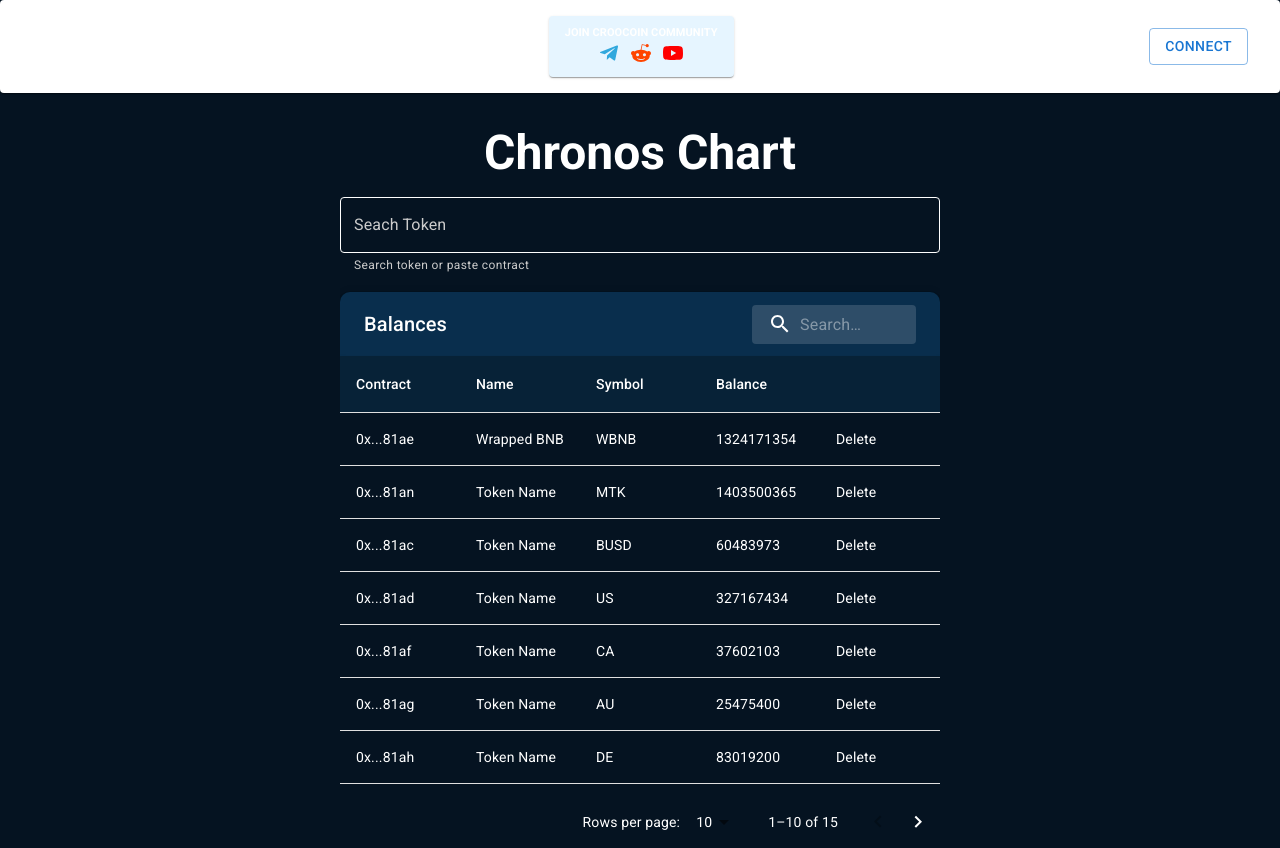
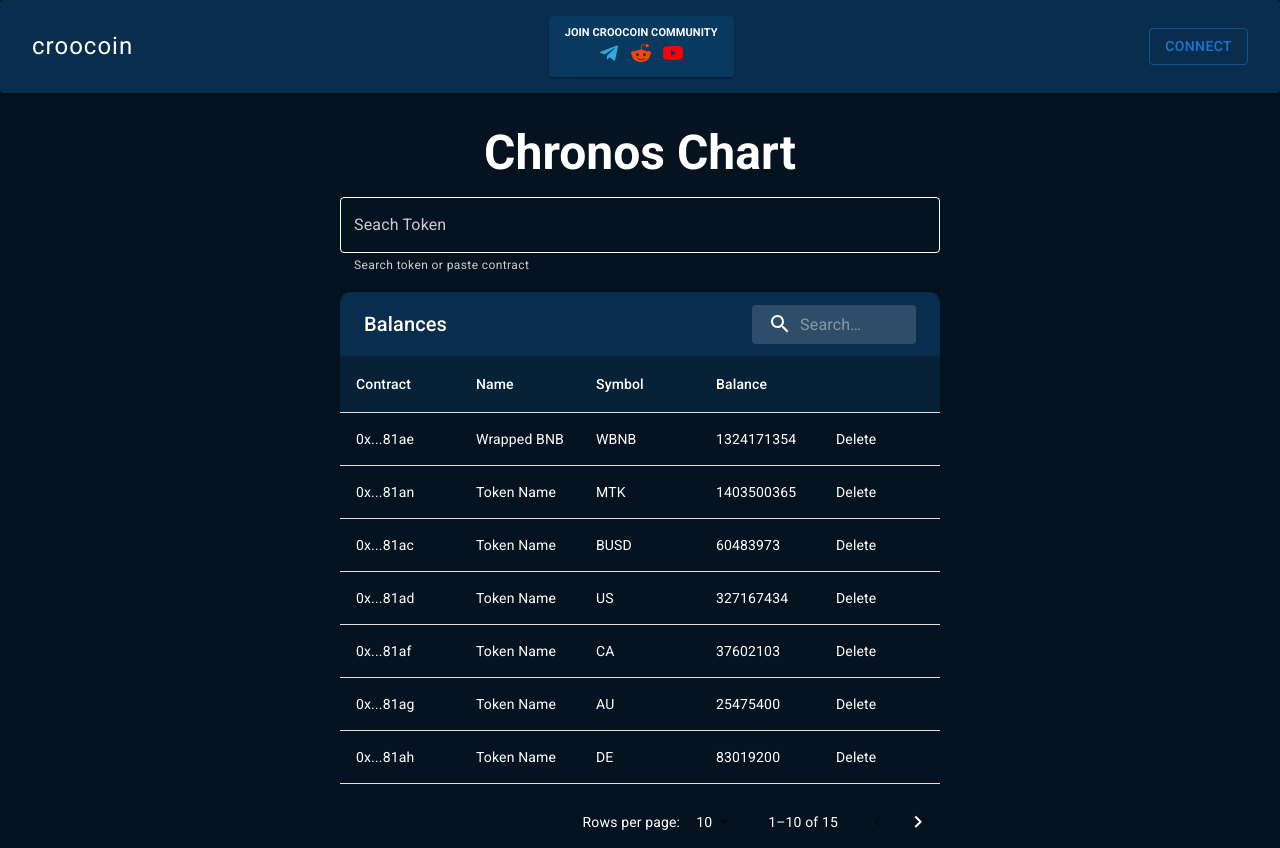
Before and after one commit to rjlacanlaled/croocoin-cronos-dextool, a React (Create React App) app: page / in a window 1280 px wide. Built offline with nearby package versions, Linux system fonts and the light colour scheme.

Commit message:
add paper style override

```diff
--- a/src/App.js
+++ b/src/App.js
@@ -18,6 +18,13 @@
               fontSize: '0.8rem'
             }
           }
+        },
+        MuiPaper: {
+            styleOverrides: {
+                root: {
+                    backgroundColor: 'rgb(9, 46, 77)'
+                }
+            }
         }
     },
 });
--- a/src/components/Header/Header.js
+++ b/src/components/Header/Header.js
@@ -5,11 +5,11 @@
 import { EqualSpacePaperContainer, FitContentPaperContainer, SmallButtonContainer } from '../styles/containers.styled';
 import { MiniTitleText } from '../styles/texts.styled';
 
-const StyledEqualSpaceContainer = styled(Paper)`
+const StyledPaper = styled(Paper)`
+    width: 100%;
     display: flex;
     justify-content: space-between;
     align-items: center;
-    background-color: rgb(9, 46, 77);
     padding: 1rem 2rem 1rem 2rem;
 
     @media (max-width: 500px) {
@@ -39,17 +39,12 @@
 `;
 
 const CronosButton = ({ children }) => {
-    return (
-        <StyledButton variant='outlined'>
-            {children}
-        </StyledButton>
-    );
+    return <StyledButton variant='outlined'>{children}</StyledButton>;
 };
 
 const Header = () => {
     return (
-        <Box>
-            <StyledEqualSpaceContainer>
+        <StyledPaper>
             <Logo>croocoin</Logo>
             <FitContentPaperContainer>
                 <MiniTitleText>JOIN CROOCOIN COMMUNITY</MiniTitleText>
@@ -60,8 +55,7 @@
                 </SmallButtonContainer>
             </FitContentPaperContainer>
             <CronosButton>Connect</CronosButton>
-            </StyledEqualSpaceContainer>
-        </Box>
+        </StyledPaper>
     );
 };
 
```
Lines whose indentation alone changed are shown as unchanged.
